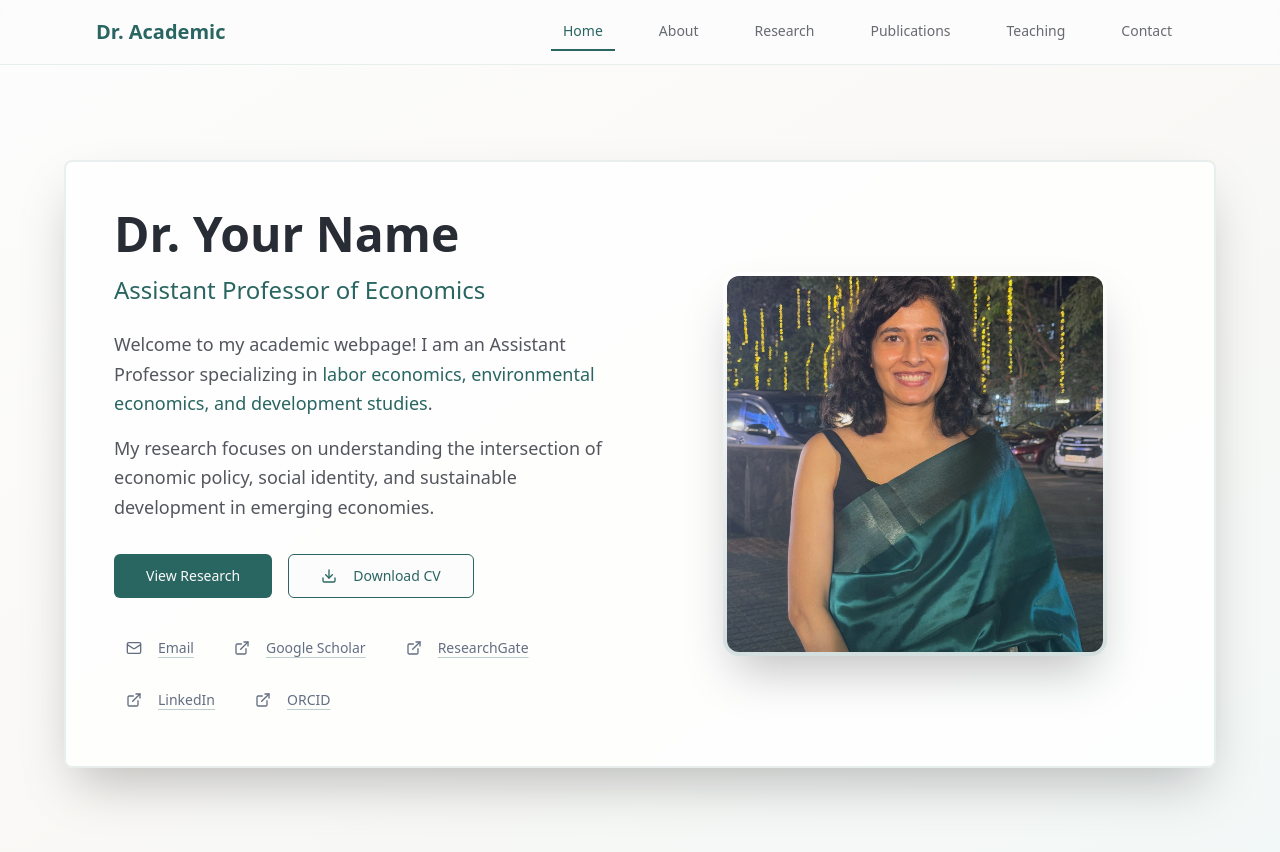
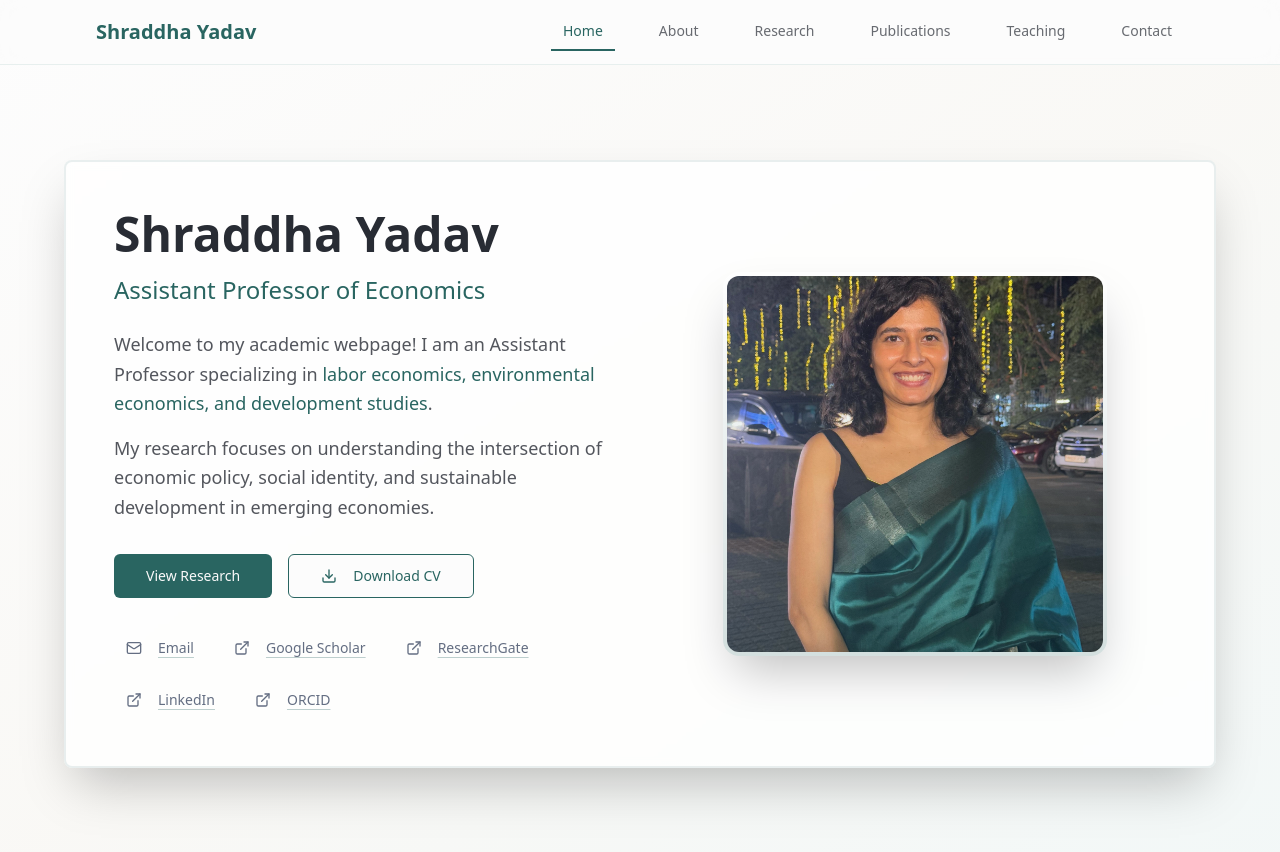
Before and after one commit to economicbot/website, a React (Vite) app: page / in a window 1280 px wide. Shown: the top 852 px of the page. Built offline with nearby package versions, Linux system fonts and the light colour scheme.

Commit message:
removed the placeholder Dr. Academic

```diff
--- a/index.html
+++ b/index.html
@@ -3,12 +3,12 @@
   <head>
     <meta charset="UTF-8" />
     <meta name="viewport" content="width=device-width, initial-scale=1.0" />
-    <title>Dr. Academic - Academic Website</title>
-    <meta name="description" content="Academic website of Dr. Academic, specializing in labor economics, environmental economics, and development studies. Explore research, publications, and academic profile." />
-    <meta name="author" content="Dr. Academic" />
+    <title>Shraddha Yadav - Academic Website</title>
+    <meta name="description" content="Academic website of Shraddha Yadav, specializing in labor economics, environmental economics, and development studies. Explore research, publications, and academic profile." />
+    <meta name="author" content="Shraddha Yadav" />
     <meta name="keywords" content="economics, research, academic, labor economics, environmental economics, development studies, professor, university" />
 
-    <meta property="og:title" content="Dr. Academic - Academic Website" />
+    <meta property="og:title" content="Shraddha Yadav - Academic Website" />
     <meta property="og:description" content="Academic website featuring research in labor economics, environmental economics, and development studies." />
     <meta property="og:type" content="website" />
     <meta property="og:image" content="/lovable-uploads/54740e95-b5dc-4bd3-867a-85d2d5c5377a.png" />
--- a/src/components/HeroSection.tsx
+++ b/src/components/HeroSection.tsx
@@ -35,7 +35,7 @@ const HeroSection = ({ onSectionChange }: HeroSectionProps) => {
             {/* Content */}
             <div className="text-center lg:text-left lg:order-0">
               <h1 className="text-4xl lg:text-5xl font-bold text-foreground mb-4">
-                Dr. Your Name
+                Shraddha Yadav
               </h1>
               <h2 className="text-xl lg:text-2xl text-primary font-medium mb-6">
                 Assistant Professor of Economics
--- a/src/components/Navigation.tsx
+++ b/src/components/Navigation.tsx
@@ -24,7 +24,7 @@ const Navigation = ({ currentSection, onSectionChange }: NavigationProps) => {
       <div className="max-w-6xl mx-auto px-4 sm:px-6 lg:px-8">
         <div className="flex justify-between items-center h-16">
           <div className="flex-shrink-0">
-            <h1 className="text-xl font-bold text-primary">Dr. Academic</h1>
+            <h1 className="text-xl font-bold text-primary">Shraddha Yadav</h1>
           </div>
 
           {/* Desktop Navigation */}
--- a/src/pages/Index.tsx
+++ b/src/pages/Index.tsx
@@ -11,14 +11,14 @@ const Index = () => {
   // Update page title based on current section
   useEffect(() => {
     const titles = {
-      home: "Dr. Academic - Home",
-      about: "Dr. Academic - About",
-      research: "Dr. Academic - Research",
-      publications: "Dr. Academic - Publications",
-      teaching: "Dr. Academic - Teaching",
-      contact: "Dr. Academic - Contact",
+      home: "Shraddha Yadav",
+      about: "Shraddha Yadav - About",
+      research: "Shraddha Yadav - Research",
+      publications: "Shraddha Yadav - Publications",
+      teaching: "Shraddha Yadav - Teaching",
+      contact: "Shraddha Yadav - Contact",
     };
-    document.title = titles[currentSection as keyof typeof titles] || "Dr. Academic";
+    document.title = titles[currentSection as keyof typeof titles] || "Shraddha Yadav";
   }, [currentSection]);
 
   const renderSection = () => {
```
